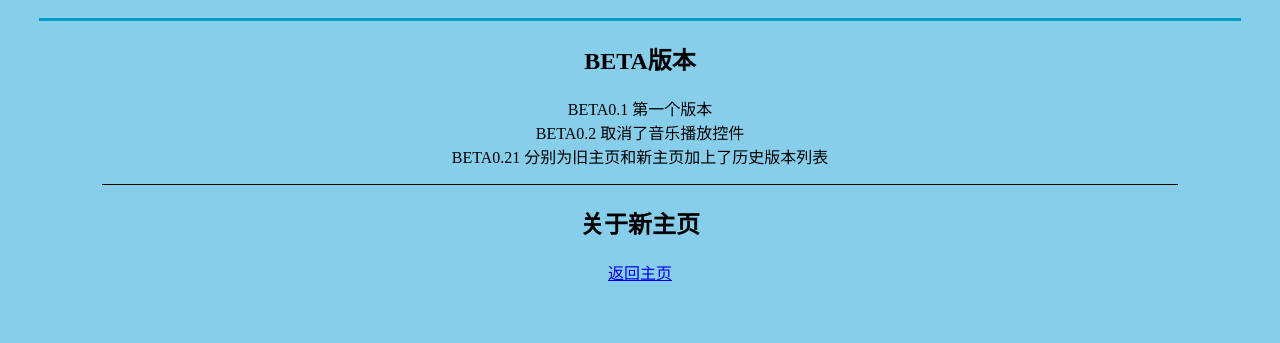
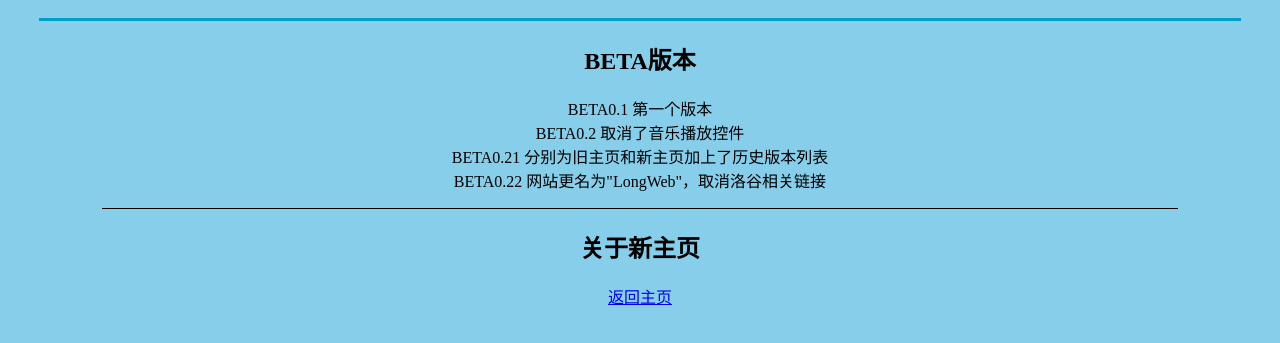
Before and after one commit to LongwayStar/longwaystar.github.io, a plain HTML site: page historylist/index.html in a window 1280 px wide. Shown: the part 57-400 px from the top of the page. Drawn offline with Linux system fonts and the light colour scheme.

Commit message:
Update index.html

```diff
--- a/historylist/index.html
+++ b/historylist/index.html
@@ -1,9 +1,7 @@
 <html>
 <head>
     <meta charset="utf-8">
-    <meta name="description" content="LongwayStar的个人网站-历史版本列表">
-    <meta name="author" content="LongWeb-历史版本列表">
-    <title>LongwayStar的个人主页-历史版本列表</title>
+    <title>LongWeb-Historylist</title>
 </head>
 <body bgcolor="skyblue">
     <h1 style="text-align:center">历史版本列表</h1>
@@ -12,7 +10,8 @@
     <p style="text-align:center">
     	BETA0.1 第一个版本	<br/>
 	BETA0.2 取消了音乐播放控件	<br/>
-	BETA0.21 分别为旧主页和新主页加上了历史版本列表
+	BETA0.21 分别为旧主页和新主页加上了历史版本列表	<br/>
+	BETA0.22 网站更名为"LongWeb"，取消洛谷相关链接
     </p>
     <hr width="85%" color="black" size="1/">
     <h2 style="text-align:center">关于新主页</h2>
```
